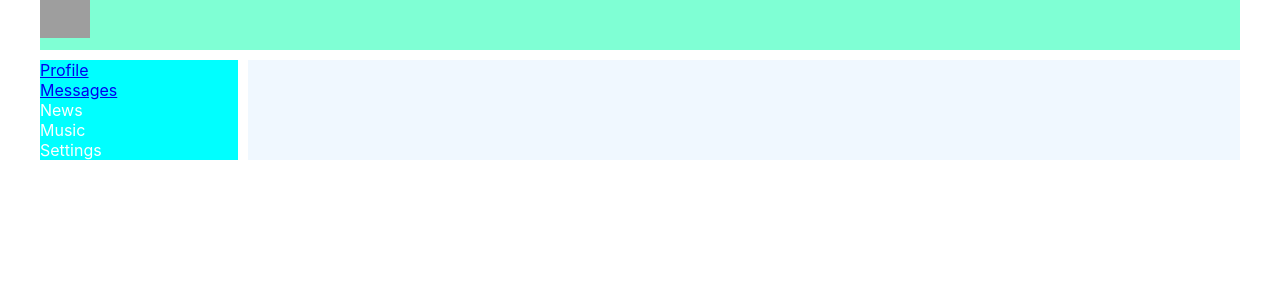
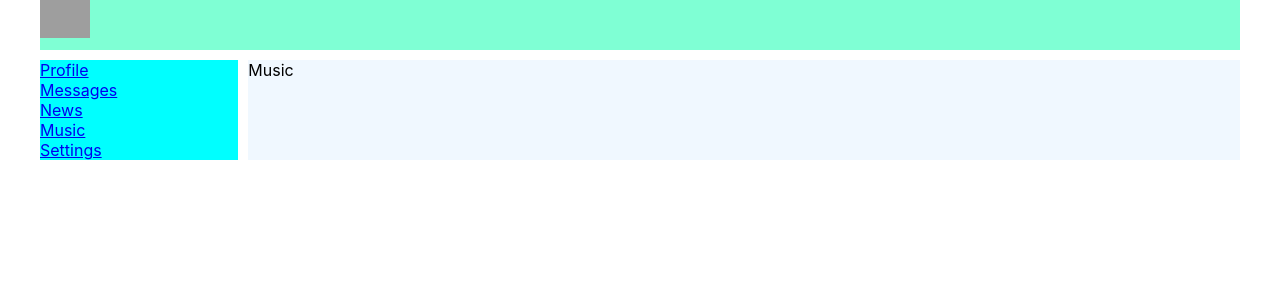
Before and after one commit to titanmet/social-network, a React (Create React App) app: page /music in a window 1280 px wide. Shown: the top 300 px of the page. Built offline with nearby package versions, Linux system fonts and the light colour scheme; grey boxes are pictures that could not be loaded.

Commit message:
route npm i react-router-dom -save

```diff
--- a/src/App.js
+++ b/src/App.js
@@ -4,6 +4,9 @@
 import Nav from "./components/Nav/Nav";
 import Profile from "./components/Profile/Profile";
 import Dialogs from "./components/Dialogs/Dialogs";
+import News from "./components/News/News";
+import Music from "./components/Music/Music";
+import Settings from "./components/Settings/Settings";
 import {BrowserRouter, Route} from 'react-router-dom';
 
 
@@ -16,6 +19,9 @@
                 <div class='app-wrapper-content'>
                     <Route path='/profile' component={Profile}/>
                     <Route path='/dialogs' component={Dialogs}/>
+                    <Route path='/news' component={News}/>
+                    <Route path='/music' component={Music}/>
+                    <Route path='/settings' component={Settings}/>
                 </div>
             </div>
         </BrowserRouter>
--- /dev/null
+++ b/src/components/Music/Music.js
@@ -0,0 +1,12 @@
+import React from "react";
+import Music_classes from './Music.module.css';
+
+const Music = (props) => {
+    return (
+        <div>
+            Music
+        </div>
+    )
+}
+
+export default Music;
--- a/src/components/Nav/Nav.js
+++ b/src/components/Nav/Nav.js
@@ -11,13 +11,13 @@
                 <a href='/dialogs'> Messages </a>
             </div>
             <div className={nav_classes.item}>
-                <a> News </a>
+                <a href='/news'> News </a>
             </div>
             <div className={nav_classes.item}>
-                <a> Music </a>
+                <a href='/music'> Music </a>
             </div>
             <div className={nav_classes.item}>
-                <a> Settings </a>
+                <a href='/settings'> Settings </a>
             </div>
         </nav>
     )
--- /dev/null
+++ b/src/components/News/News.js
@@ -0,0 +1,12 @@
+import React from "react";
+import News_classes from './News.module.css';
+
+const News = (props) => {
+    return (
+        <div>
+            News
+        </div>
+    )
+}
+
+export default News;
--- /dev/null
+++ b/src/components/Settings/Settings.js
@@ -0,0 +1,12 @@
+import React from "react";
+import Settings_classes from './Settings.module.css';
+
+const Settings = (props) => {
+    return (
+        <div>
+            Settings
+        </div>
+    )
+}
+
+export default Settings;
```
Also changed, not shown: src/components/Music/Music.module.css (added), src/components/News/News.module.css (added), src/components/Settings/Settings.module.css (added).
